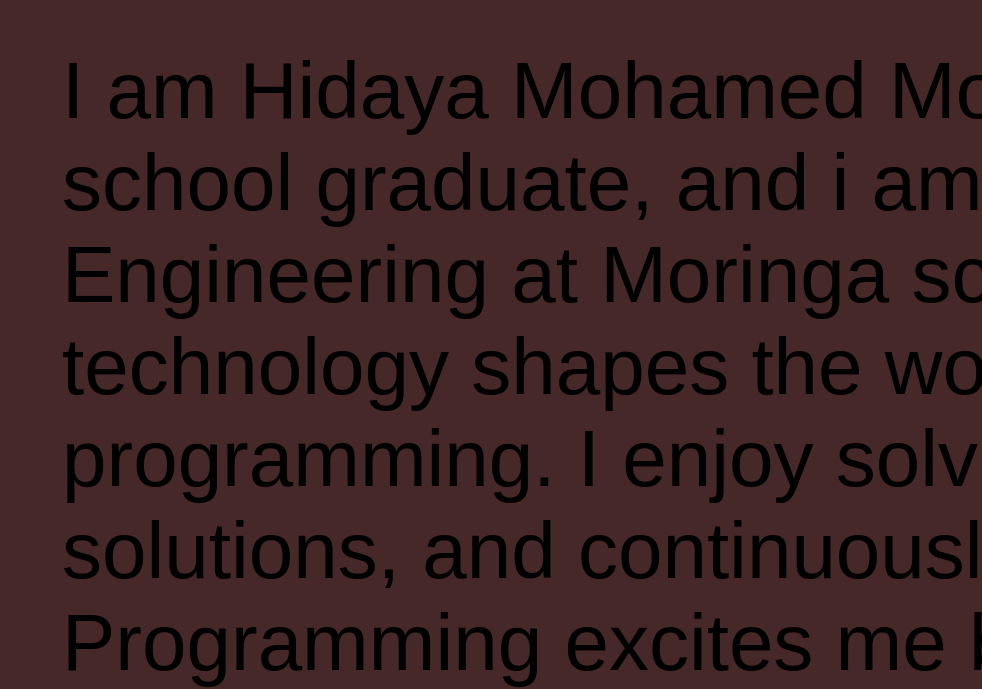
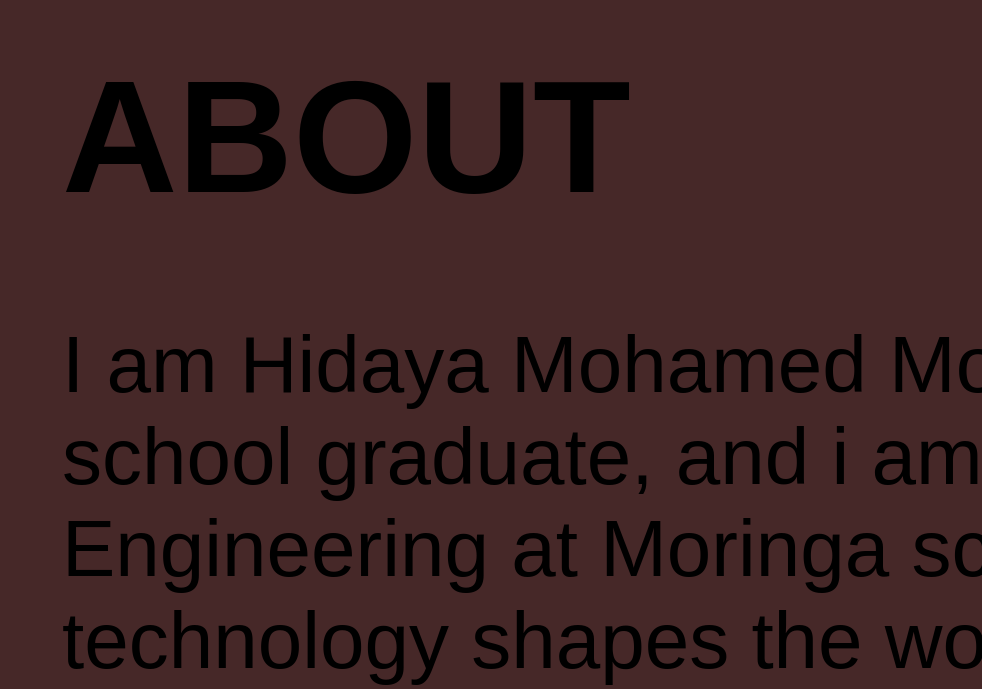
Before and after one commit to HidayaMohamed/Portfolio-project, a plain HTML site: page about.html in a window 1280 px wide. Shown: the part 135-824 px from the top of the page, without its empty margins (298-1280 px from the left). Drawn offline with Linux system fonts and the light colour scheme.

Commit message:
updated styles.css , index.html and about.html

```diff
--- a/about.html
+++ b/about.html
@@ -8,6 +8,7 @@
   </head>
   <body>
     <div class="content">
+      <h1>ABOUT</h1>
       <p>
         I am Hidaya Mohamed Mohamud, with a background in high school graduate,
         and i am currently pursuing Software Engineering at Moringa school. My
--- a/styles.css
+++ b/styles.css
@@ -4,12 +4,12 @@
     color: white;
     margin: 10px;
     box-sizing: content-box;
+
 }
 h1 {
     font-size: 500%;
-    text-align: center;
     margin-top: 300px;
-    margin-left: 250px;
+    margin-left: 300px;
     margin-bottom: 0%;
 }
 
```
Also changed, not shown: index.html (+2 -2 lines).
